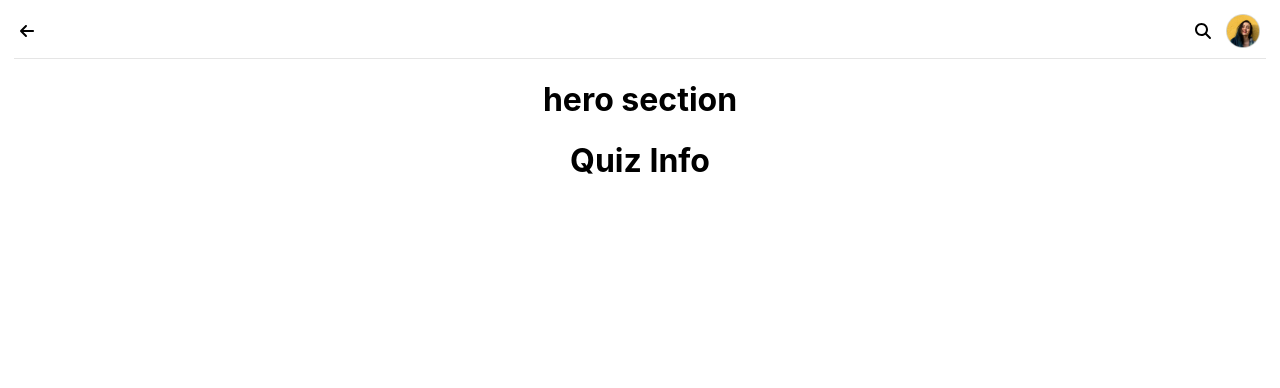
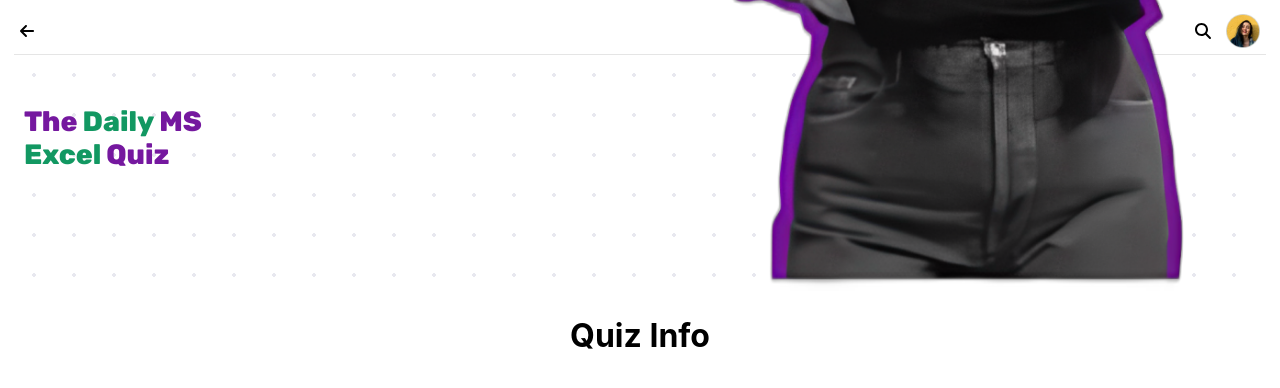
Before and after one commit to NavasMuhammed/Merchify, a React (Vite) app: page / in a window 1280 px wide. Shown: the top 388 px of the page. Built offline with nearby package versions, Linux system fonts and the light colour scheme.

Commit message:
feat: hero section

```diff
--- a/index.html
+++ b/index.html
@@ -5,6 +5,12 @@
     <link rel="icon" type="image/svg+xml" href="/vite.svg" />
     <meta name="viewport" content="width=device-width, initial-scale=1.0" />
     <title>Vite + React + TS</title>
+    <link rel="preconnect" href="https://fonts.googleapis.com" />
+    <link rel="preconnect" href="https://fonts.gstatic.com" crossorigin />
+    <link
+      href="https://fonts.googleapis.com/css2?family=Rubik:wght@300;400;500;600;700;800;900&display=swap"
+      rel="stylesheet"
+    />
   </head>
   <body>
     <div id="root"></div>
--- /dev/null
+++ b/src/components/hero/hero.scss
@@ -0,0 +1,42 @@
+@import url('https://fonts.googleapis.com/css2?family=Lato:wght@100;300;400;700;900&family=Montserrat:wght@100;200;300;400;500;600;700;800;900&family=Poppins:wght@300;400;500;600;700;800;900&family=Press+Start+2P&family=Roboto:wght@100;300;700;900&display=swap');
+
+.hero-container {
+    width: 100%;
+    height: 30vh;
+    background-color: #ffffff;
+    background-image: radial-gradient(#cacbdb71 2px, #ffffff 2px);
+    background-size: 40px 40px;
+    display: flex;
+    align-items: flex-start;
+
+    .hero-title {
+        flex: 1;
+        font-family: 'Rubik', sans-serif;
+        font-size: 28px;
+        font-weight: 800;
+        padding: 50px 10px;
+
+        #violet {
+            color: #75189F;
+        }
+
+        #green {
+            color: #129862;
+        }
+
+        >div {
+            display: flex;
+            gap: 5px;
+        }
+    }
+
+    .hero-image {
+        flex: 1;
+        img {
+            width: 80%;
+            height: 80%;
+            object-fit: contain;
+        }
+        align-self: flex-end;
+    }
+}
--- a/src/components/hero/heroSection.tsx
+++ b/src/components/hero/heroSection.tsx
@@ -1,8 +1,22 @@
+import "./hero.scss";
 const HeroSection = () => {
     return (
-        <>
-            <h1>hero section</h1>
-        </>
+        <div className="hero-container">
+            <div className="hero-title">
+                <div>
+                    <span id="violet">The</span>
+                    <span id="green">Daily</span>
+                    <span id="violet">MS</span>
+                </div>
+                <div>
+                    <span id="green">Excel</span>
+                    <span id="violet">Quiz</span>
+                </div>
+            </div>
+            <div className="hero-image">
+                <img src="/assets/images/hero image.png" alt="" />
+            </div>
+        </div>
     );
 };
 
--- a/src/components/topBar/topBar.scss
+++ b/src/components/topBar/topBar.scss
@@ -1,6 +1,6 @@
 .tb-container {
     display: flex;
-    padding: 6px 6px 0px 6px;
+    padding: 6px;
     justify-content: space-between;
     align-items: center;
     >div{
--- a/src/components/widgets/widgets.scss
+++ b/src/components/widgets/widgets.scss
@@ -2,5 +2,4 @@
     width: 100%;
     height: 1px;
     background-color: #e5e5e5;
-    margin: 10px 0;
 }
--- a/src/index.scss
+++ b/src/index.scss
@@ -1,8 +1,5 @@
 :root {
   font-family: Inter, system-ui, Avenir, Helvetica, Arial, sans-serif;
-
-
-
   font-synthesis: none;
   text-rendering: optimizeLegibility;
   -webkit-font-smoothing: antialiased;
```
Also changed, not shown: public/assets/images/hero image.png (added).
